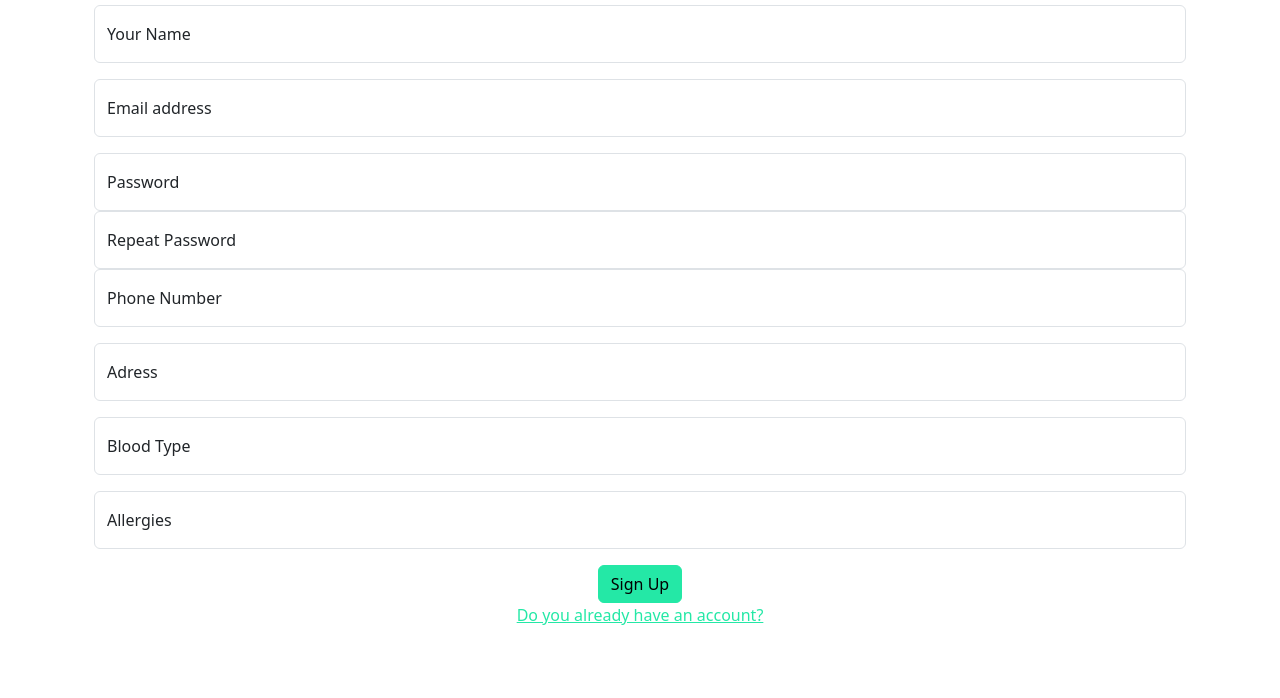
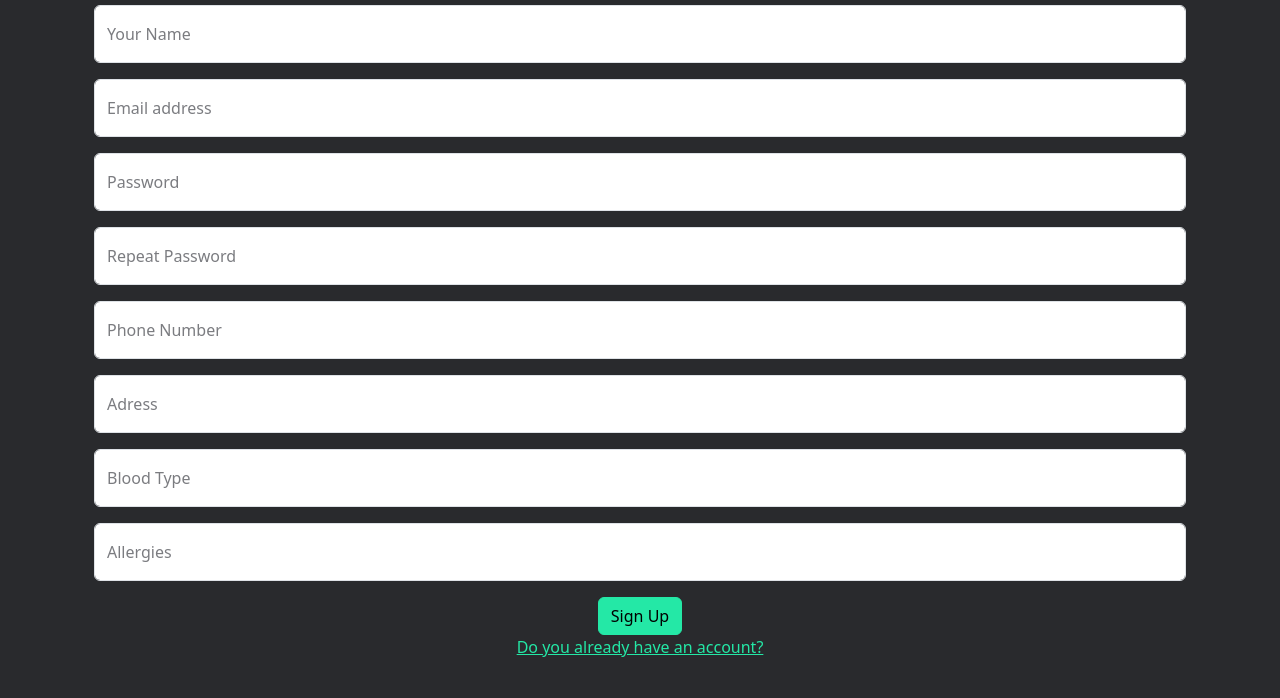
Before and after one commit to DevinHerCam01/DiamondDent2.0, a website: page Register.html in a window 1280 px wide. Shown: the part 102-800 px from the top of the page. Drawn offline with nearby package versions, Linux system fonts and the light colour scheme.

Commit message:
fix spaces and added dark background
Solucioné el espaciado en el formulario de registro y le di un tema oscuro a ambas pestañas.

```diff
--- a/Register.html
+++ b/Register.html
@@ -6,9 +6,10 @@
     <meta name="viewport" content="width=device-width, initial-scale=1.0">
     <title>DiamondDent</title>
     <link rel="stylesheet" href="main.css" />
+    <link rel="stylesheet" href="/styles/styles.css">
 </head>
 
-<body>
+<body class = darktheme>
 
 
     <div class="container">
@@ -26,8 +27,8 @@
             <h6>Create Your Account <span class="badge bg-secondary"></span></h6>
         </div>
 
-        <div class="container text-center">
-            <div class="form-floating mb-3">
+        <div class="container text-center letras-oscuras-placeholder">
+            <div class="form-floating mb-3 ">
                 <input type="email" class="form-control" id="floatingInput" placeholder="name@example.com">
                 <label for="floatingInput">Your Name</label>
             </div>
@@ -35,11 +36,11 @@
                 <input type="email" class="form-control" id="floatingInput" placeholder="name@example.com">
                 <label for="floatingInput">Email address</label>
             </div>
-            <div class="form-floating">
+            <div class="form-floating mb-3">
                 <input type="password" class="form-control" id="floatingPassword" placeholder="Password">
                 <label for="floatingPassword">Password</label>
             </div>
-            <div class="form-floating">
+            <div class="form-floating mb-3">
                 <input type="password" class="form-control" id="floatingPassword" placeholder="Password">
                 <label for="floatingPassword">Repeat Password</label>
             </div>
--- /dev/null
+++ b/styles/styles.css
@@ -0,0 +1,10 @@
+.darktheme{
+
+    background-color: #292a2d;
+    color: #ffffff;
+
+}
+.letras-oscuras-placeholder{
+    background-color: #292a2d;
+    color: #7b7c80;
+}
```
Also changed, not shown: index.html (+3 -2 lines).
